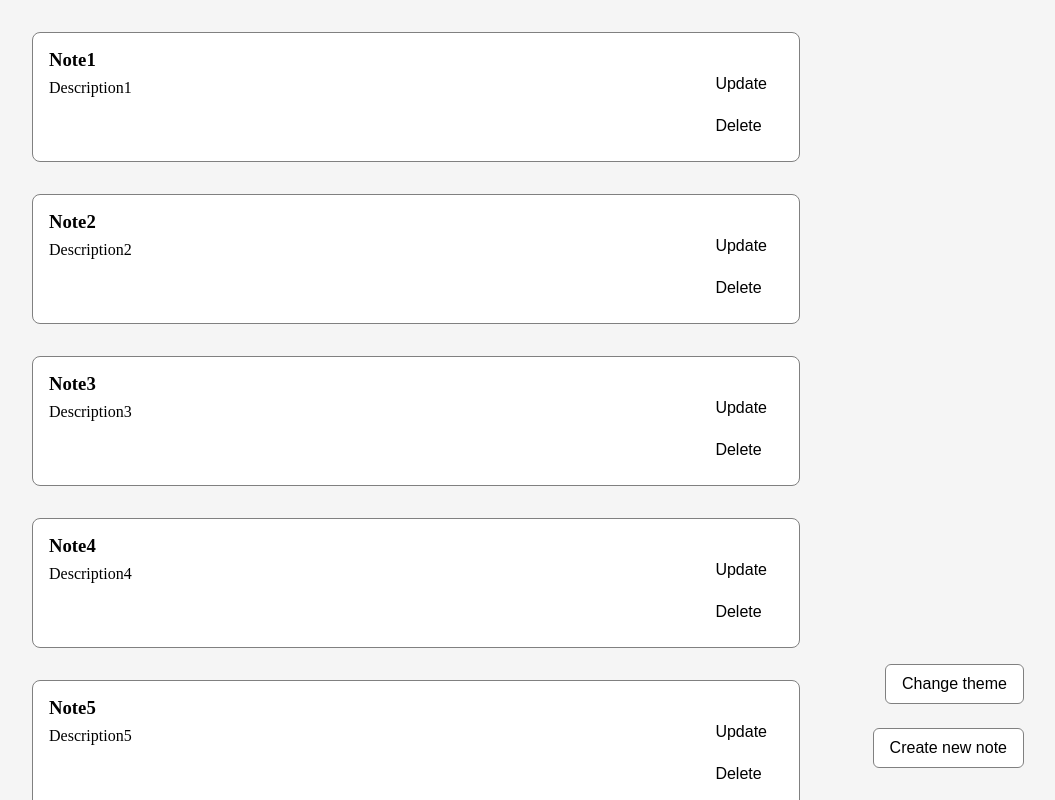
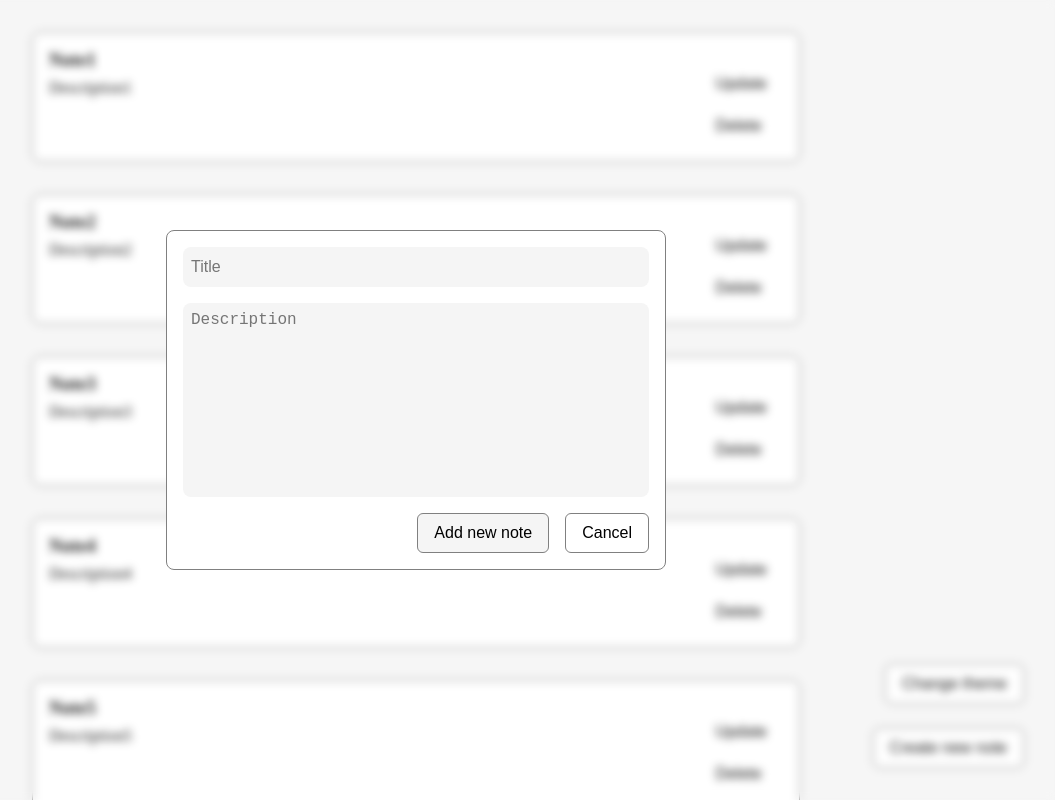
Before and after one commit to aaravsen/note-taking-app, a React (Create React App) app: page / in a window 1280 px wide. Both pictures are taken after a click on the button "Create new note". Shown: the whole page, without its empty margins (224-1279 px from the left). Built offline with nearby package versions, Linux system fonts and the light colour scheme.

Commit message:
controlled-components

```diff
--- a/src/components/create-new-note/create-new-note.component.jsx
+++ b/src/components/create-new-note/create-new-note.component.jsx
@@ -1,15 +1,26 @@
 import { useState } from "react";
+import NoteForm from "../note-form/note-form.component";
 import "./create-new-note.style.scss";
 import DialogModal from "../dialog-modal/dialog-modal.component";
 
 const CreateNewNote = () => {
+
+
 
     const [openDialog, setOpenDialog] = useState(false);
     const toggleDialog = () => {
         setOpenDialog(prev => !prev);
     }
 
+    const onSubmitForm = (formData) => {
 
+        console.log("formData", formData);
+        toggleDialog();
+    }
+    const onCancel = () => {
+        toggleDialog();
+
+    }
 
     return (
         <>
@@ -17,8 +28,7 @@ const CreateNewNote = () => {
                 Create new note
             </button>
             <DialogModal isOpen={openDialog}>
-                <h1>DialogModal Goes here</h1>
-                <button onClick={toggleDialog}>Close DialogModal</button>
+                <NoteForm onSubmit={onSubmitForm} onCancel={onCancel} />
             </DialogModal>
         </>
     );
--- /dev/null
+++ b/src/components/dialog-modal/dialog-modal.component.jsx
@@ -0,0 +1,26 @@
+import React, { useEffect, useRef } from "react";
+import "./dialog-modal.style.scss";
+
+const DialogModal = ({ children, isOpen }) => {
+  const modalRef = useRef(null);
+
+  useEffect(() => {
+    const modalElement = modalRef.current;
+
+    if (modalElement) {
+      if (isOpen) {
+        modalElement.showModal();
+      } else {
+        modalElement.close();
+      }
+    }
+  }, [isOpen]);
+
+  return (
+    <dialog ref={modalRef} className="dialog-container">
+      {children}
+    </dialog>
+  );
+};
+
+export default DialogModal;
--- /dev/null
+++ b/src/components/dialog-modal/dialog-modal.style.scss
@@ -0,0 +1,16 @@
+
+.dialog-container{
+  border: none;
+  margin: auto;
+  background: none;
+
+&::backdrop {
+  /* background: hsl(0 0% 0% / 50%); */
+  background-color: rgba(255,255,255, 0.1);
+  backdrop-filter: blur(4px);
+}
+&:focus {
+  outline: none;
+}
+
+}
```
